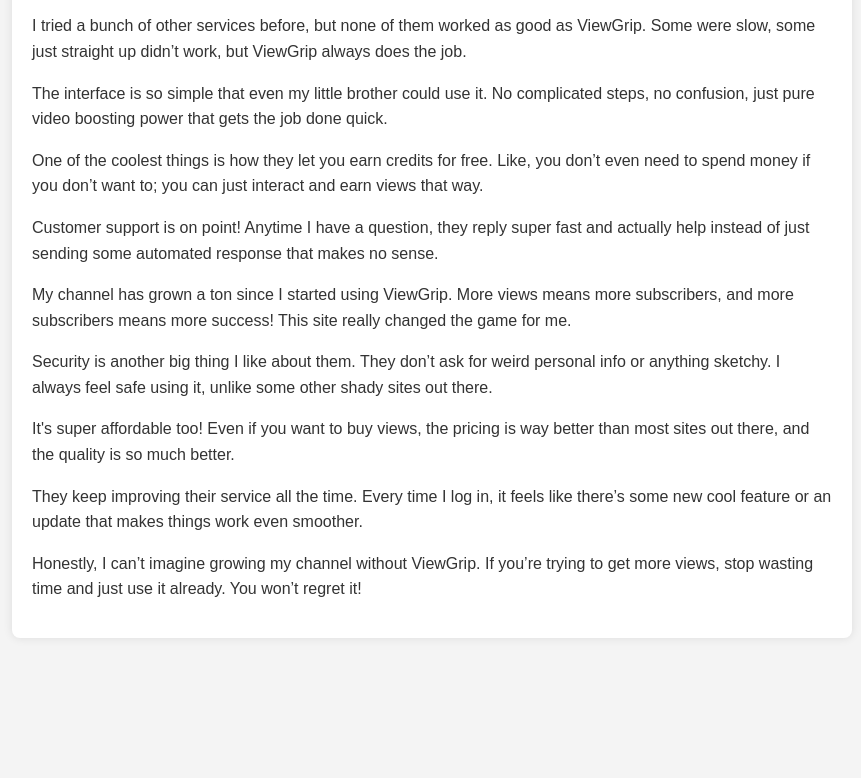
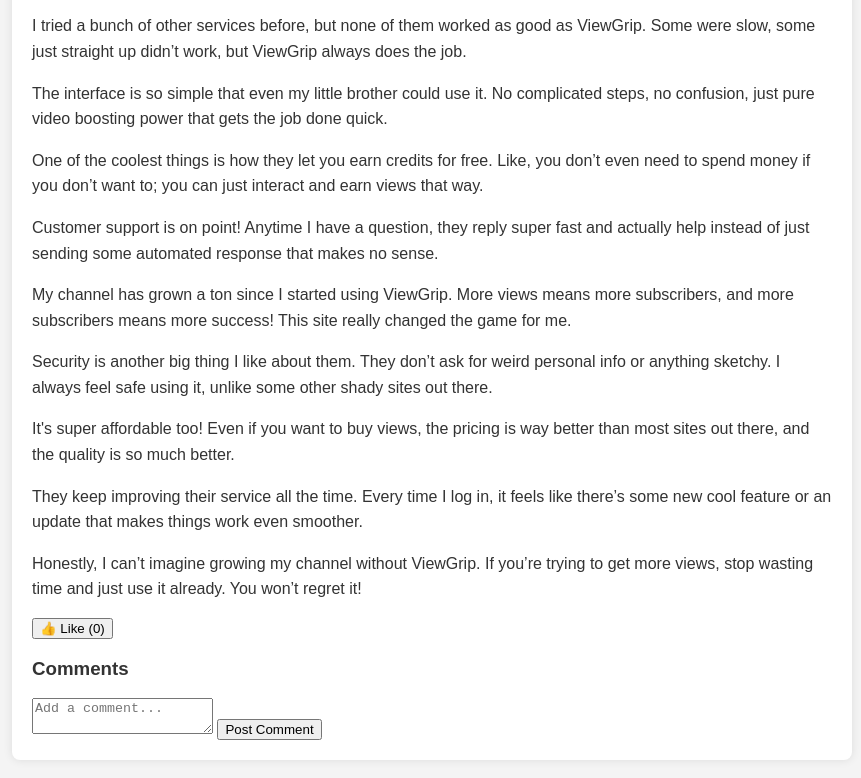
Before and after one commit to themasterofcode-4real2/themasterofcode-4real2.github.com, a plain HTML site: page index.html in a window 1280 px wide. Shown: the part 360-1138 px from the top of the page, without its empty margins (208-1069 px from the left). Before the commit the page ends 1018 px from the top, so only its background shows below. Drawn offline with Linux system fonts and the light colour scheme.

Commit message:
Update index.html

```diff
--- a/index.html
+++ b/index.html
@@ -24,6 +24,17 @@
             <p>It's super affordable too! Even if you want to buy views, the pricing is way better than most sites out there, and the quality is so much better.</p>
             <p>They keep improving their service all the time. Every time I log in, it feels like there’s some new cool feature or an update that makes things work even smoother.</p>
             <p>Honestly, I can’t imagine growing my channel without ViewGrip. If you’re trying to get more views, stop wasting time and just use it already. You won’t regret it!</p>
+
+            <div class="likes">
+                <button id="like-button">👍 Like (<span id="like-count">0</span>)</button>
+            </div>
+
+            <div class="comments">
+                <h3>Comments</h3>
+                <div id="comment-list"></div>
+                <textarea id="comment-input" placeholder="Add a comment..."></textarea>
+                <button id="submit-comment">Post Comment</button>
+            </div>
         </article>
     </main>
     <script src="script.js"></script>
```
